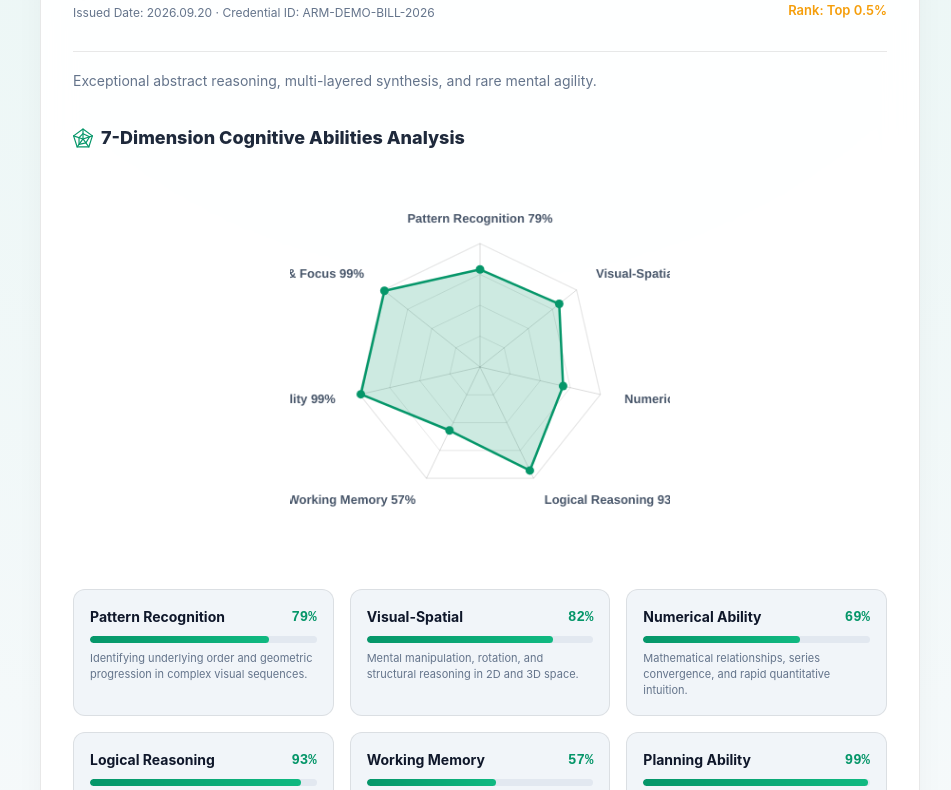
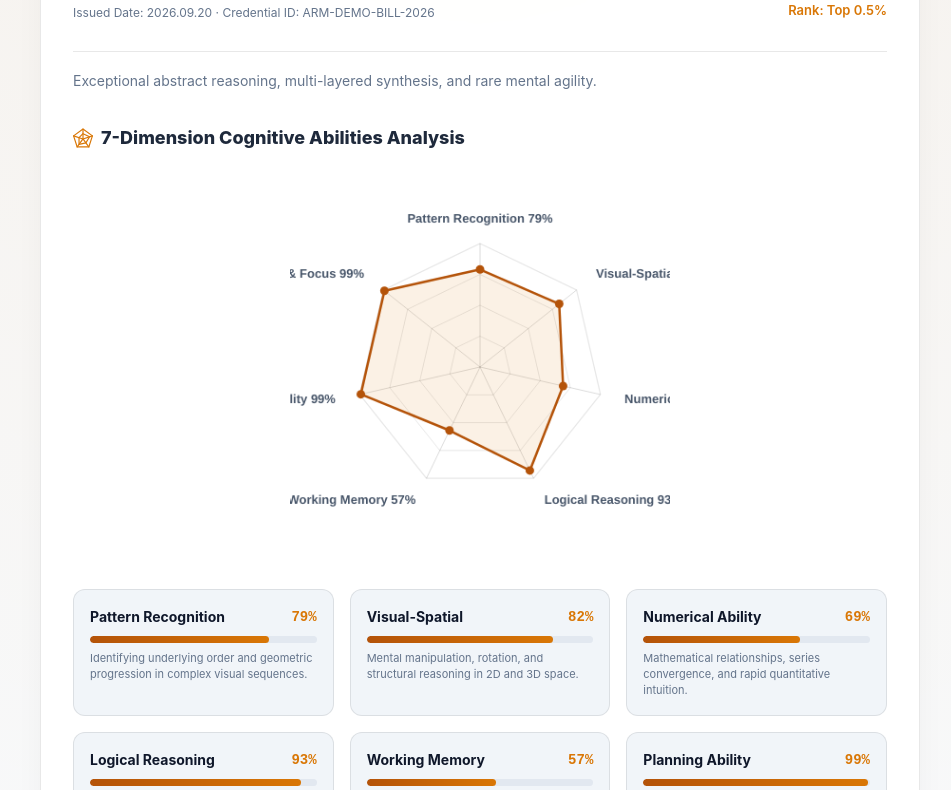
Before and after one commit to qianshancun/iq-cert-v2, a website with bundled scripts: page src/verify/index.html in a window 1280 px wide. Shown: the part 354-1144 px from the top of the page, without its empty margins (160-1111 px from the left). Built offline with nearby package versions, Linux system fonts and the light colour scheme; files whose address does not match are found by name.

Commit message:
feat: bind full page atmosphere to score tier
Score selects the portal theme (primary, banner, radar, bars, CTA)
with dark/light variants; medal and rank inherit the same --primary
instead of floating as isolated accents.

Co-authored-by: Cursor <cursoragent@cursor.com>

```diff
--- a/src/shared/medal.ts
+++ b/src/shared/medal.ts
@@ -1,36 +1,84 @@
 /**
- * Tiered medal insignia for IQ archetypes.
+ * Score-driven page atmosphere.
  *
- * Color ladder follows classic game-rarity progression
- * (common → rare → epic → legendary → mythic):
+ * The Full-Scale IQ no longer only paints a medal — it selects the entire
+ * verification portal theme (primary, banner, radar, bars, ambient glow).
+ * The medal is just one surface that inherits the same `--primary`.
  *
- *   ≤99   Emerald Green   Cognitive Explorer
- *   ≤114  Sapphire Blue   Analytical Thinker
- *   ≤129  Amethyst Purple High Distinction Strategist
- *   ≤144  Amber Gold      Superior Intellect Visionary
- *   ≥145  Ruby Crimson    Grandmaster Sovereign
+ * Rarity ladder (game design):
+ *   ≤99   emerald   Cognitive Explorer
+ *   ≤114  sapphire  Analytical Thinker
+ *   ≤129  amethyst  High Distinction Strategist
+ *   ≤144  gold      Superior Intellect Visionary
+ *   ≥145  ruby      Grandmaster Sovereign
  */
 
-export interface MedalTier {
-  /** Inclusive upper bound for this tier (last tier uses 999). */
+export type ScoreTierKey = 'emerald' | 'sapphire' | 'amethyst' | 'gold' | 'ruby';
+
+export interface ScoreTier {
   max: number;
-  /** Fill color for the medal SVG + matching title tint. */
-  color: string;
-  /** Soft glow / shadow companion for the fill. */
-  glow: string;
-  /** Short rarity label (for tooling / a11y). */
+  key: ScoreTierKey;
   rarity: string;
-  /** Stable key used in CSS class names. */
-  key: 'emerald' | 'sapphire' | 'amethyst' | 'gold' | 'ruby';
 }
 
-export const MEDAL_TIERS: readonly MedalTier[] = [
-  { max: 99, color: '#10B981', glow: 'rgba(16, 185, 129, 0.45)', rarity: 'Common', key: 'emerald' },
-  { max: 114, color: '#3B82F6', glow: 'rgba(59, 130, 246, 0.45)', rarity: 'Rare', key: 'sapphire' },
-  { max: 129, color: '#A855F7', glow: 'rgba(168, 85, 247, 0.45)', rarity: 'Epic', key: 'amethyst' },
-  { max: 144, color: '#F59E0B', glow: 'rgba(245, 158, 11, 0.5)', rarity: 'Legendary', key: 'gold' },
-  { max: 999, color: '#EF4444', glow: 'rgba(239, 68, 68, 0.5)', rarity: 'Mythic', key: 'ruby' },
+export const SCORE_TIERS: readonly ScoreTier[] = [
+  { max: 99, key: 'emerald', rarity: 'Common' },
+  { max: 114, key: 'sapphire', rarity: 'Rare' },
+  { max: 129, key: 'amethyst', rarity: 'Epic' },
+  { max: 144, key: 'gold', rarity: 'Legendary' },
+  { max: 999, key: 'ruby', rarity: 'Mythic' },
 ] as const;
+
+/** @deprecated Prefer SCORE_TIERS / getScoreTier — kept as alias for callers. */
+export type MedalTier = ScoreTier & {
+  /** Resolved for the active light/dark mode when available; else dark primary. */
+  color: string;
+  glow: string;
+};
+
+export const MEDAL_TIERS = SCORE_TIERS;
+
+/** Dark-mode primaries (used by modal / canvas helpers that cannot read CSS). */
+export const TIER_PRIMARY_DARK: Record<ScoreTierKey, string> = {
+  emerald: '#10B981',
+  sapphire: '#60A5FA',
+  amethyst: '#C084FC',
+  gold: '#FBBF24',
+  ruby: '#F87171',
+};
+
+export const TIER_GLOW_DARK: Record<ScoreTierKey, string> = {
+  emerald: 'rgba(16, 185, 129, 0.45)',
+  sapphire: 'rgba(96, 165, 250, 0.45)',
+  amethyst: 'rgba(192, 132, 252, 0.45)',
+  gold: 'rgba(251, 191, 36, 0.5)',
+  ruby: 'rgba(248, 113, 113, 0.5)',
+};
+
+export function getScoreTier(score: number): ScoreTier {
+  const s = Number.isFinite(score) ? score : 0;
+  for (const tier of SCORE_TIERS) {
+    if (s <= tier.max) return tier;
+  }
+  return SCORE_TIERS[SCORE_TIERS.length - 1];
+}
+
+/** Alias used by older call sites. */
+export function getMedalTier(score: number): MedalTier {
+  const tier = getScoreTier(score);
+  return {
+    ...tier,
+    color: TIER_PRIMARY_DARK[tier.key],
+    glow: TIER_GLOW_DARK[tier.key],
+  };
+}
+
+/** Stamp the score atmosphere onto <html> so CSS variables cascade site-wide. */
+export function applyScoreTheme(score: number, root: HTMLElement = document.documentElement): ScoreTier {
+  const tier = getScoreTier(score);
+  root.setAttribute('data-tier', tier.key);
+  return tier;
+}
 
 /** Inline path data for the shared medal SVG template. */
 const MEDAL_PATHS = `
@@ -38,23 +86,24 @@ const MEDAL_PATHS = `
   <circle cx="254.661" cy="339.612" r="82.138" transform="rotate(-67 254.7492 339.6438)"/>
 `;
 
-export function getMedalTier(score: number): MedalTier {
-  const s = Number.isFinite(score) ? score : 0;
-  for (const tier of MEDAL_TIERS) {
-    if (s <= tier.max) return tier;
+/**
+ * Medal insignia. Prefer fill="currentColor" so it inherits the page
+ * `--primary` from its parent (score-themed atmosphere).
+ * Pass an explicit color only when rendering outside the themed page (e.g. modal).
+ */
+export function medalSvgHtml(scoreOrColor?: number | string, sizePx = 22): string {
+  const size = Math.max(12, Math.round(sizePx));
+  let fill = 'currentColor';
+  let filter = 'drop-shadow(0 1px 3px var(--primary-glow, rgba(0,0,0,0.25)))';
+
+  if (typeof scoreOrColor === 'string') {
+    fill = scoreOrColor;
+    filter = 'drop-shadow(0 1px 3px rgba(0,0,0,0.25))';
+  } else if (typeof scoreOrColor === 'number') {
+    const tier = getMedalTier(scoreOrColor);
+    fill = tier.color;
+    filter = `drop-shadow(0 1px 3px ${tier.glow})`;
   }
-  return MEDAL_TIERS[MEDAL_TIERS.length - 1];
+
+  return `<svg class="medal-svg" xmlns="http://www.w3.org/2000/svg" width="${size}" height="${size}" viewBox="0 0 510 510" fill="${fill}" aria-hidden="true" style="width:${size}px;height:${size}px;flex-shrink:0;filter:${filter}">${MEDAL_PATHS}</svg>`;
 }
-
-/**
- * Render the medal insignia as an inline SVG string.
- * Uses the provided color (defaults to the tier color for `score`).
- */
-export function medalSvgHtml(scoreOrColor: number | string, sizePx = 22): string {
-  const tier = typeof scoreOrColor === 'number' ? getMedalTier(scoreOrColor) : null;
-  const color = typeof scoreOrColor === 'string' ? scoreOrColor : tier!.color;
-  const glow = tier?.glow || 'rgba(0,0,0,0.2)';
-  const size = Math.max(12, Math.round(sizePx));
-
-  return `<svg class="medal-svg" xmlns="http://www.w3.org/2000/svg" width="${size}" height="${size}" viewBox="0 0 510 510" fill="${color}" aria-hidden="true" style="width:${size}px;height:${size}px;flex-shrink:0;filter:drop-shadow(0 1px 3px ${glow})">${MEDAL_PATHS}</svg>`;
-}
--- a/src/verify/main.ts
+++ b/src/verify/main.ts
@@ -1,6 +1,6 @@
 import { extractTokenFromLocation } from '../shared/constants';
 import { getDimensionsI18n, getVerifyI18n, normalizeLang } from '../shared/i18n';
-import { getMedalTier, medalSvgHtml } from '../shared/medal';
+import { applyScoreTheme, medalSvgHtml } from '../shared/medal';
 import { decodeCertificateToken } from '../shared/token';
 import type { IQCertDesign, IQCertificatePayload } from '../shared/types';
 import { ensureCertFonts } from '../engine/fonts';
@@ -69,13 +69,14 @@ class VerificationApp {
     const dimsI18n = getDimensionsI18n(this.payload.l);
 
     const archetype = getArchetype(this.payload.s);
-    const medal = getMedalTier(this.payload.s);
+    applyScoreTheme(this.payload.s);
     const dimensions = normalizeDimensions(this.payload.m);
     const title = archetype.titleEn;
     const subtitle = archetype.subtitleEn;
     const backtrackUrl = getBacktrackUrl(this.payload.l);
     const displayRef = formatDisplayRef(this.payload.id);
-    const medalIcon = medalSvgHtml(this.payload.s, 22);
+    // Inherit page --primary (score atmosphere) via currentColor
+    const medalIcon = medalSvgHtml(undefined, 22);
 
     app.innerHTML = `
       <div class="container">
@@ -110,13 +111,13 @@ class VerificationApp {
           <div class="candidate-header">
             <div class="candidate-info">
               <h2>${this.payload.n}</h2>
-              <div class="candidate-title" style="color:${medal.color}">${medalIcon} ${title}</div>
+              <div class="candidate-title">${medalIcon} ${title}</div>
               <div class="candidate-date">${t.issuedDate} ${this.payload.d} · ${t.certId} ARM-${displayRef}</div>
             </div>
             <div class="score-badge">
               <div class="score-val">${this.payload.s}</div>
               <div class="score-label">${t.scoreLabel}</div>
-              <div class="percentile-text" style="color:${medal.color}">${t.rankPrefix}${archetype.percentile}</div>
+              <div class="percentile-text">${t.rankPrefix}${archetype.percentile}</div>
             </div>
           </div>
 
@@ -277,16 +278,20 @@ class VerificationApp {
     if (!ctx) return;
 
     const isLight = document.documentElement.getAttribute('data-theme') === 'light';
+    const css = getComputedStyle(document.documentElement);
+    const primary = css.getPropertyValue('--primary').trim() || '#10B981';
+    const primaryDeep = css.getPropertyValue('--primary-deep').trim() || primary;
+    const primarySoft = css.getPropertyValue('--primary-soft').trim() || 'rgba(16, 185, 129, 0.25)';
     const dimensions = normalizeDimensions(this.payload.m);
     ctx.clearRect(0, 0, 400, 400);
 
     drawRadarChart(ctx, 200, 200, 130, dimensions, 'en', {
       gridColor: isLight ? 'rgba(0, 0, 0, 0.1)' : 'rgba(255, 255, 255, 0.1)',
       axisColor: isLight ? 'rgba(0, 0, 0, 0.15)' : 'rgba(255, 255, 255, 0.15)',
-      fillColor: isLight ? 'rgba(5, 150, 105, 0.2)' : 'rgba(16, 185, 129, 0.25)',
-      strokeColor: isLight ? '#059669' : '#10B981',
+      fillColor: primarySoft,
+      strokeColor: isLight ? primaryDeep : primary,
       labelColor: isLight ? '#475569' : '#9CA3AF',
-      valueColor: isLight ? '#059669' : '#10B981',
+      valueColor: isLight ? primaryDeep : primary,
       labelFont: font(600, 13, FONT.grotesk),
       dotRadius: 4.5,
       lineWidth: 2.5,
--- a/src/verify/styles.css
+++ b/src/verify/styles.css
@@ -1,15 +1,11 @@
 :root {
+  /* Neutral chrome */
   --bg-dark: #0A0C10;
-  --bg-grad-1: rgba(16, 185, 129, 0.12);
-  --bg-grad-2: rgba(245, 158, 11, 0.08);
   --card-bg: rgba(18, 22, 30, 0.75);
   --card-border: rgba(255, 255, 255, 0.08);
   --text-main: #F3F4F6;
   --text-muted: #9CA3AF;
   --heading-color: #FFFFFF;
-  --primary: #10B981;
-  --primary-hover: #34D399;
-  --gold: #F59E0B;
   --navy: #1D2D44;
   --dim-item-bg: rgba(255, 255, 255, 0.03);
   --dim-track-bg: rgba(255, 255, 255, 0.08);
@@ -20,20 +16,28 @@
   --shadow-color: rgba(0, 0, 0, 0.6);
   --font-sans: -apple-system, BlinkMacSystemFont, "Segoe UI", Roboto, "PingFang SC", "Hiragino Sans GB", "Microsoft YaHei", sans-serif;
   --font-serif: "Cinzel", "Times New Roman", serif;
+
+  /* Score atmosphere — default emerald (≤99 / unset). Overridden by [data-tier]. */
+  --primary: #10B981;
+  --primary-hover: #34D399;
+  --primary-deep: #059669;
+  --primary-soft: rgba(16, 185, 129, 0.12);
+  --primary-border: rgba(16, 185, 129, 0.35);
+  --primary-glow: rgba(16, 185, 129, 0.4);
+  --primary-banner-title: #34D399;
+  --bg-grad-1: rgba(16, 185, 129, 0.12);
+  --bg-grad-2: rgba(245, 158, 11, 0.08);
+  --accent: #F59E0B;
+  --on-primary: #064E3B;
 }
 
 [data-theme="light"] {
   --bg-dark: #F8FAFC;
-  --bg-grad-1: rgba(16, 185, 129, 0.08);
-  --bg-grad-2: rgba(245, 158, 11, 0.05);
   --card-bg: rgba(255, 255, 255, 0.95);
   --card-border: rgba(0, 0, 0, 0.09);
   --text-main: #1E293B;
   --text-muted: #64748B;
   --heading-color: #0F172A;
-  --primary: #059669;
-  --primary-hover: #10B981;
-  --gold: #D97706;
   --navy: #1E293B;
   --dim-item-bg: #F1F5F9;
   --dim-track-bg: #E2E8F0;
@@ -42,6 +46,133 @@
   --tab-container-bg: #E2E8F0;
   --tab-active-bg: #FFFFFF;
   --shadow-color: rgba(15, 23, 42, 0.08);
+
+  /* Emerald on light — deeper for contrast */
+  --primary: #059669;
+  --primary-hover: #10B981;
+  --primary-deep: #047857;
+  --primary-soft: rgba(5, 150, 105, 0.1);
+  --primary-border: rgba(5, 150, 105, 0.28);
+  --primary-glow: rgba(5, 150, 105, 0.22);
+  --primary-banner-title: #047857;
+  --bg-grad-1: rgba(5, 150, 105, 0.08);
+  --bg-grad-2: rgba(217, 119, 6, 0.05);
+  --accent: #D97706;
+  --on-primary: #FFFFFF;
+}
+
+/* ---- Score tiers: dark (default) atmosphere ---- */
+[data-tier="sapphire"] {
+  --primary: #60A5FA;
+  --primary-hover: #93C5FD;
+  --primary-deep: #3B82F6;
+  --primary-soft: rgba(96, 165, 250, 0.14);
+  --primary-border: rgba(96, 165, 250, 0.4);
+  --primary-glow: rgba(59, 130, 246, 0.45);
+  --primary-banner-title: #93C5FD;
+  --bg-grad-1: rgba(59, 130, 246, 0.14);
+  --bg-grad-2: rgba(56, 189, 248, 0.08);
+  --accent: #38BDF8;
+  --on-primary: #0B1B33;
+}
+
+[data-tier="amethyst"] {
+  --primary: #C084FC;
+  --primary-hover: #E9D5FF;
+  --primary-deep: #A855F7;
+  --primary-soft: rgba(192, 132, 252, 0.14);
+  --primary-border: rgba(192, 132, 252, 0.4);
+  --primary-glow: rgba(168, 85, 247, 0.45);
+  --primary-banner-title: #E9D5FF;
+  --bg-grad-1: rgba(168, 85, 247, 0.14);
+  --bg-grad-2: rgba(244, 114, 182, 0.08);
+  --accent: #F472B6;
+  --on-primary: #2E1065;
+}
+
+[data-tier="gold"] {
+  --primary: #FBBF24;
+  --primary-hover: #FDE68A;
+  --primary-deep: #F59E0B;
+  --primary-soft: rgba(251, 191, 36, 0.14);
+  --primary-border: rgba(251, 191, 36, 0.4);
+  --primary-glow: rgba(245, 158, 11, 0.5);
+  --primary-banner-title: #FDE68A;
+  --bg-grad-1: rgba(245, 158, 11, 0.14);
+  --bg-grad-2: rgba(249, 115, 22, 0.08);
+  --accent: #FB923C;
+  --on-primary: #422006;
+}
+
+[data-tier="ruby"] {
+  --primary: #F87171;
+  --primary-hover: #FCA5A5;
+  --primary-deep: #EF4444;
+  --primary-soft: rgba(248, 113, 113, 0.14);
+  --primary-border: rgba(248, 113, 113, 0.4);
+  --primary-glow: rgba(239, 68, 68, 0.5);
+  --primary-banner-title: #FCA5A5;
+  --bg-grad-1: rgba(239, 68, 68, 0.14);
+  --bg-grad-2: rgba(251, 191, 36, 0.08);
+  --accent: #FBBF24;
+  --on-primary: #450A0A;
+}
+
+/* ---- Score tiers: light atmosphere (deeper hues for white paper) ---- */
+[data-theme="light"][data-tier="sapphire"] {
+  --primary: #2563EB;
+  --primary-hover: #3B82F6;
+  --primary-deep: #1D4ED8;
+  --primary-soft: rgba(37, 99, 235, 0.1);
+  --primary-border: rgba(37, 99, 235, 0.28);
+  --primary-glow: rgba(37, 99, 235, 0.22);
+  --primary-banner-title: #1D4ED8;
+  --bg-grad-1: rgba(37, 99, 235, 0.08);
+  --bg-grad-2: rgba(14, 165, 233, 0.06);
+  --accent: #0284C7;
+  --on-primary: #FFFFFF;
+}
+
+[data-theme="light"][data-tier="amethyst"] {
+  --primary: #7C3AED;
+  --primary-hover: #8B5CF6;
+  --primary-deep: #6D28D9;
+  --primary-soft: rgba(124, 58, 237, 0.1);
+  --primary-border: rgba(124, 58, 237, 0.28);
+  --primary-glow: rgba(124, 58, 237, 0.22);
+  --primary-banner-title: #6D28D9;
+  --bg-grad-1: rgba(124, 58, 237, 0.08);
+  --bg-grad-2: rgba(219, 39, 119, 0.05);
+  --accent: #DB2777;
+  --on-primary: #FFFFFF;
+}
+
+[data-theme="light"][data-tier="gold"] {
+  --primary: #D97706;
+  --primary-hover: #F59E0B;
+  --primary-deep: #B45309;
+  --primary-soft: rgba(217, 119, 6, 0.1);
+  --primary-border: rgba(217, 119, 6, 0.28);
+  --primary-glow: rgba(217, 119, 6, 0.22);
+  --primary-banner-title: #B45309;
+  --bg-grad-1: rgba(217, 119, 6, 0.08);
+  --bg-grad-2: rgba(234, 88, 12, 0.05);
+  --accent: #EA580C;
+  --on-primary: #FFFFFF;
+}
+
+[data-theme="light"][data-tier="ruby"] {
+  --primary: #DC2626;
+  --primary-hover: #EF4444;
+  --primary-deep: #B91C1C;
+  --primary-soft: rgba(220, 38, 38, 0.1);
+  --primary-border: rgba(220, 38, 38, 0.28);
+  --primary-glow: rgba(220, 38, 38, 0.22);
+  --primary-banner-title: #B91C1C;
+  --bg-grad-1: rgba(220, 38, 38, 0.08);
+  --bg-grad-2: rgba(217, 119, 6, 0.05);
+  --accent: #D97706;
+  --on-primary: #FFFFFF;
 }
 
 * {
@@ -60,7 +191,7 @@ body {
   min-height: 100vh;
   line-height: 1.6;
   -webkit-font-smoothing: antialiased;
-  transition: background-color 0.25s ease, color 0.25s ease;
+  transition: background-color 0.3s ease, color 0.3s ease;
 }
 
 .container {
@@ -90,7 +221,7 @@ body {
 .brand-logo {
   width: 36px;
   height: 36px;
-  background: linear-gradient(135deg, #10B981, #059669);
+  background: linear-gradient(135deg, var(--primary), var(--primary-deep));
   border-radius: 9px;
   display: flex;
   align-items: center;
@@ -98,7 +229,8 @@ body {
   font-weight: 900;
   font-size: 18px;
   color: #FFF;
-  box-shadow: 0 4px 12px rgba(16, 185, 129, 0.3);
+  box-shadow: 0 4px 12px var(--primary-glow);
+  transition: background 0.3s ease, box-shadow 0.3s ease;
 }
 
 .brand-text h1 {
@@ -159,11 +291,12 @@ body {
   display: flex;
   align-items: center;
   gap: 12px;
-  background: rgba(16, 185, 129, 0.12);
-  border: 1px solid rgba(16, 185, 129, 0.35);
+  background: var(--primary-soft);
+  border: 1px solid var(--primary-border);
   border-radius: 12px;
   padding: 14px 20px;
   margin-bottom: 28px;
+  transition: background-color 0.3s ease, border-color 0.3s ease;
 }
 
 .verified-banner.unverified {
@@ -178,7 +311,8 @@ body {
 .verified-banner-text h2 {
   font-size: 15px;
   font-weight: 800;
-  color: #34D399;
+  color: var(--primary-banner-title);
+  transition: color 0.3s ease;
 }
 
 .verified-banner.unverified .verified-banner-text h2 {
@@ -227,11 +361,13 @@ body {
   margin-top: 6px;
   font-size: 14px;
   font-weight: 700;
-  color: var(--gold);
+  color: var(--primary);
+  transition: color 0.3s ease;
 }
 
 .candidate-title .medal-svg {
   display: block;
+  color: inherit;
 }
 
 .candidate-date {
@@ -249,7 +385,8 @@ body {
   font-weight: 900;
   line-height: 1;
   color: var(--heading-color);
-  text-shadow: 0 0 30px rgba(16, 185, 129, 0.4);
+  text-shadow: 0 0 30px var(--primary-glow);
+  transition: text-shadow 0.3s ease;
 }
 
 .score-badge .score-label {
@@ -257,13 +394,15 @@ body {
   font-weight: 700;
   color: var(--primary);
   text-transform: uppercase;
+  transition: color 0.3s ease;
 }
 
 .score-badge .percentile-text {
   font-size: 13px;
   font-weight: 600;
-  color: var(--gold);
+  color: var(--primary);
   margin-top: 2px;
+  transition: color 0.3s ease;
 }
 
 /* Inline SVG Icon Helpers */
@@ -277,7 +416,7 @@ body {
 .shield-svg {
   width: 32px;
   height: 32px;
-  color: #10B981;
+  color: var(--primary);
 }
 
 .verified-banner.unverified .shield-svg {
@@ -350,7 +489,7 @@ body {
 
 .dim-item:hover {
   transform: translateY(-2px);
-  border-color: rgba(16, 185, 129, 0.3);
+  border-color: var(--primary-border);
 }
 
 .dim-header {
@@ -383,9 +522,9 @@ body {
 
 .dim-bar-fill {
   height: 100%;
-  background: linear-gradient(90deg, #059669, #10B981);
+  background: linear-gradient(90deg, var(--primary-deep), var(--primary));
   border-radius: 99px;
-  transition: width 1s ease-out;
+  transition: width 1s ease-out, background 0.3s ease;
 }
 
 .dim-desc {
@@ -514,12 +653,13 @@ body {
 /* Mega CTA Banner */
 .cta-banner {
   margin-top: 44px;
-  background: linear-gradient(135deg, rgba(16, 185, 129, 0.2) 0%, rgba(5, 150, 105, 0.1) 100%);
-  border: 1px solid rgba(16, 185, 129, 0.35);
+  background: linear-gradient(135deg, var(--primary-soft) 0%, transparent 100%);
+  border: 1px solid var(--primary-border);
   border-radius: 20px;
   padding: 40px 32px;
   text-align: center;
   box-shadow: 0 12px 30px var(--shadow-color);
+  transition: background 0.3s ease, border-color 0.3s ease;
 }
 
 .cta-banner h2 {
@@ -541,22 +681,21 @@ body {
   align-items: center;
   justify-content: center;
   gap: 10px;
-  background: #10B981;
-  color: #064E3B;
+  background: var(--primary);
+  color: var(--on-primary);
   font-size: 18px;
   font-weight: 900;
   padding: 16px 40px;
   border-radius: 12px;
   text-decoration: none;
-  cursor: pointer;
-  transition: all 0.2s ease;
-  box-shadow: 0 6px 20px rgba(16, 185, 129, 0.4);
+  transition: transform 0.15s, box-shadow 0.15s, background 0.3s ease;
+  box-shadow: 0 6px 20px var(--primary-glow);
 }
 
 .cta-btn:hover {
-  background: #34D399;
+  background: var(--primary-hover);
   transform: translateY(-2px);
-  box-shadow: 0 8px 25px rgba(16, 185, 129, 0.55);
+  box-shadow: 0 8px 25px var(--primary-glow);
 }
 
 /* Footer */
```
